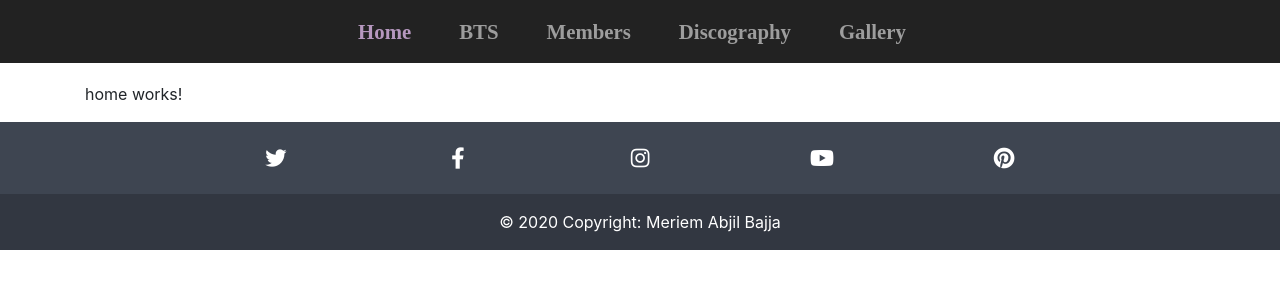
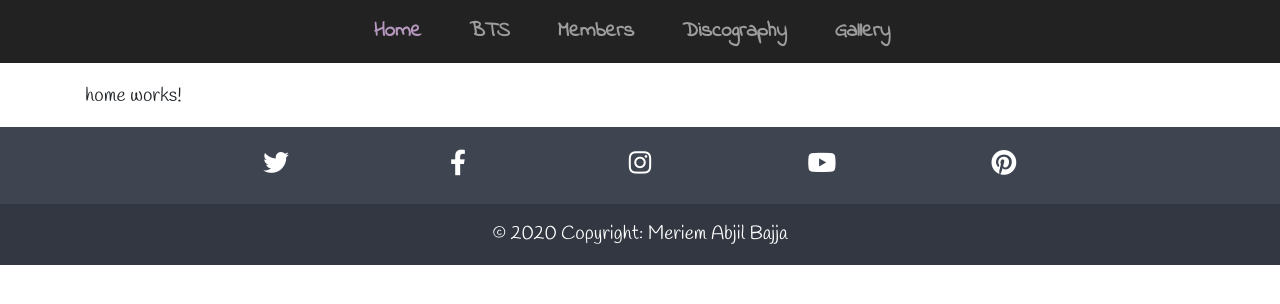
Before and after one commit to merimari0510/bangtan-boys, an Angular app: page /#/home in a window 1280 px wide. Shown: the top 304 px of the page. Built offline with nearby package versions, Linux system fonts and the light colour scheme.

Commit message:
Agregar fuentes nuevas y cambiar el tamaño por defecto

```diff
--- a/src/index.html
+++ b/src/index.html
@@ -6,6 +6,7 @@
   <base href="/">
   <meta name="viewport" content="width=device-width, initial-scale=1">
   <link rel="icon" type="image/x-icon" href="favicon.ico">
+  <link href="https://fonts.googleapis.com/css?family=Handlee|Indie+Flower&display=swap" rel="stylesheet">
 </head>
 <body>
   <app-root></app-root>
--- a/src/styles.css
+++ b/src/styles.css
@@ -1 +1,4 @@
-/* You can add global styles to this file, and also import other style files */
+body {
+  font-family: 'Handlee';
+  font-size: 1.2rem;
+}
```
Also changed, not shown: src/assets/img/background.png (added).
